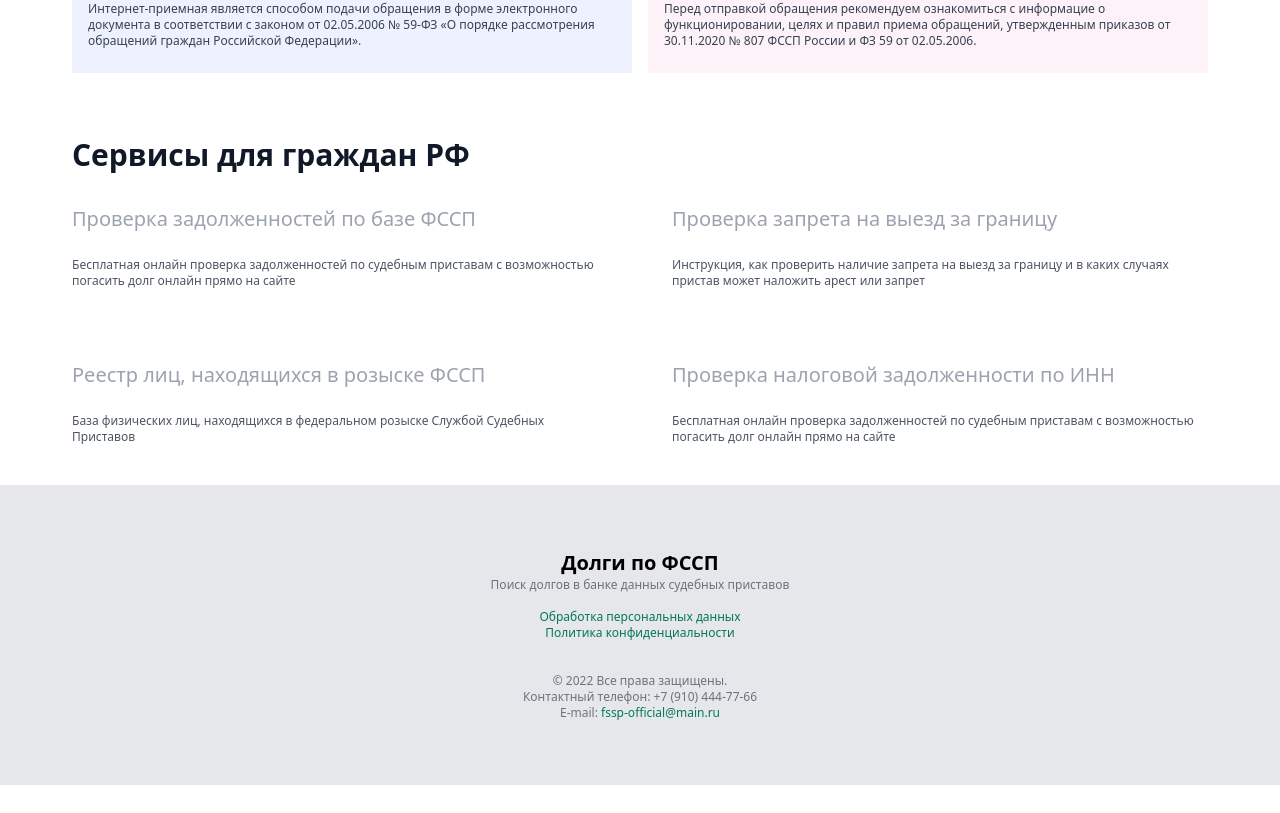
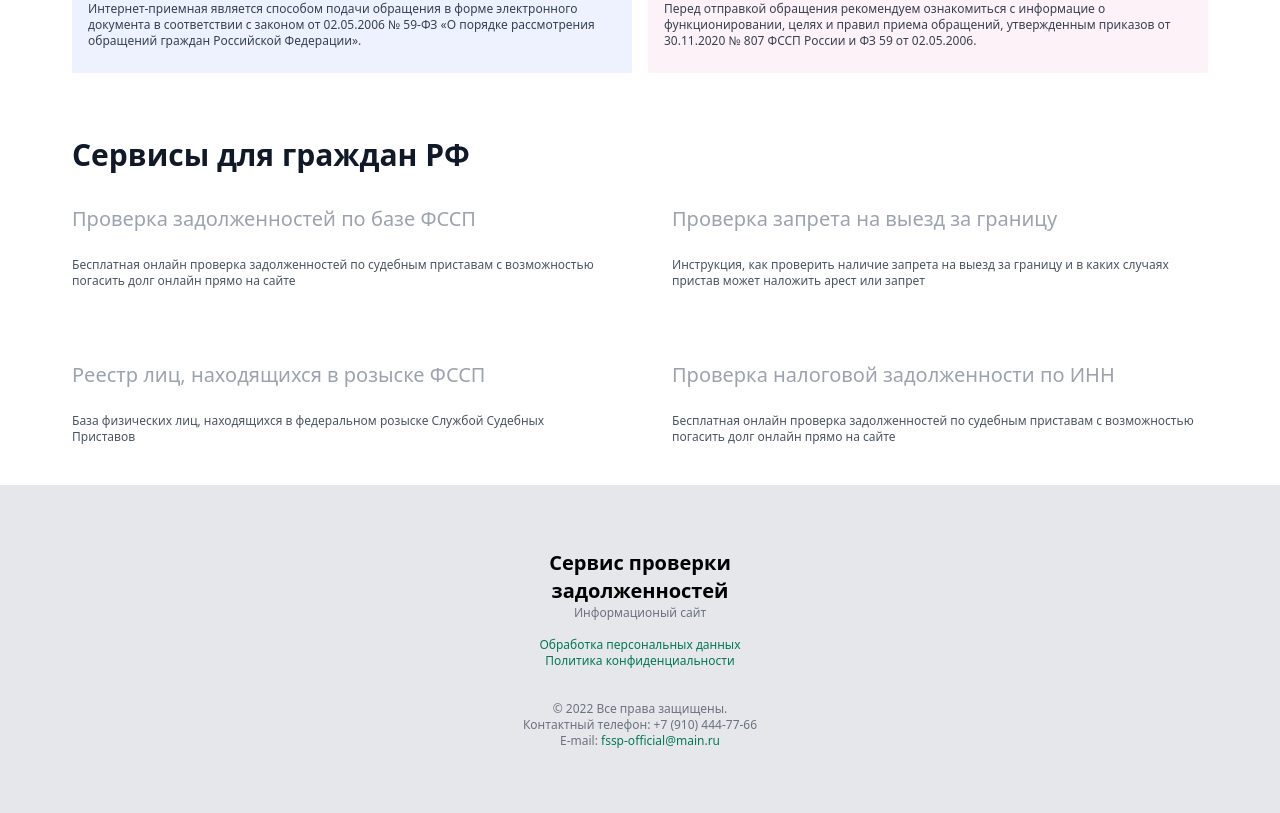
Before and after one commit to chernyshovmaksim/fssp, a Next.js app: page / in a window 1280 px wide. Shown: the part 1592-2405 px from the top of the page. Before the commit the page ends 2377 px from the top, so only its background shows below. Built offline with nearby package versions, Linux system fonts and the light colour scheme.

Commit message:
Changes to be committed: 	modified:   components/blocks/Footer.tsx

```diff
--- a/components/blocks/Footer.tsx
+++ b/components/blocks/Footer.tsx
@@ -7,9 +7,12 @@ const Footer: FC = () => {
       <footer className="bg-gray-200 py-16">
         <div className="container mx-auto">
           <div>
-            <h5 className="text-xl font-bold text-center">Долги по ФССП</h5>
+            <h5 className="text-xl font-bold text-center">
+              Сервис проверки <br />
+              задолженностей
+            </h5>
             <span className="text-gray-500 text-xs text-center block">
-              Поиск долгов в банке данных судебных приставов
+              Информационый сайт
             </span>
           </div>
           <div className="mt-4 flex flex-col items-center text-xs">
```
